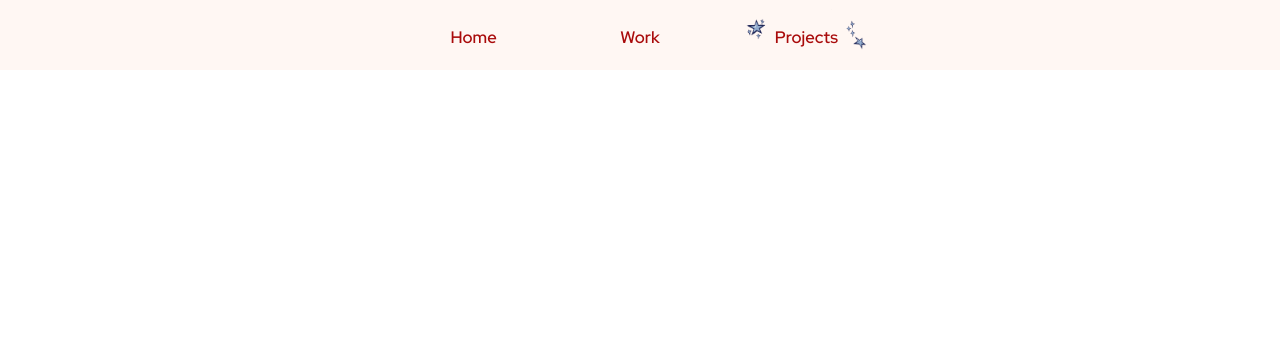
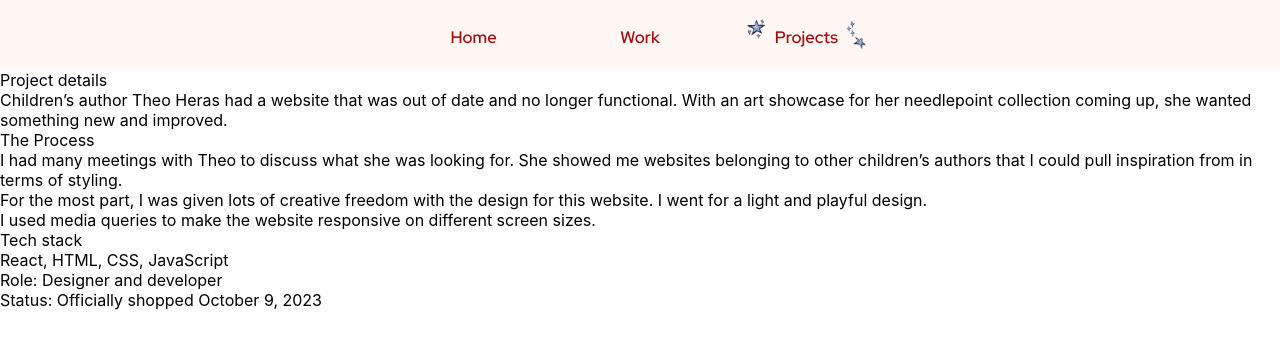
Before and after one commit to ItsGoldeneyes/amy-cachero, a React (Create React App) app: page /projects/theo-website in a window 1280 px wide. Before the commit this address had no page. Shown: the top 348 px of the page. Built offline with nearby package versions, Linux system fonts and the light colour scheme; some icons are missing; a web font is replaced by a local one.

Commit message:
navigation to project pages

```diff
--- a/src/App.js
+++ b/src/App.js
@@ -4,6 +4,8 @@ import Header from "./components/Header";
 import Home from "./pages/Home";
 import Work from "./pages/Work";
 import Projects from "./pages/Projects";
+import TheoHeras from "./pages/TheoHeras";
+import StephenGrant from "./pages/StephenGrant";
 import "./styles/App.css";
 
 import { AnimatePresence } from "framer-motion";
@@ -16,6 +18,8 @@ function AnimatedRoutes() {
           <Route path="/" element={<Home />} />
           <Route path="/work" element={<Work />} />
           <Route path="/projects" element={<Projects />} />
+          <Route path="/projects/theo-website" element={<TheoHeras />} />
+          <Route path="/projects/stephen-website" element={<StephenGrant />} />
         </Routes>
       </AnimatePresence>
   );
--- a/src/pages/Home.jsx
+++ b/src/pages/Home.jsx
@@ -79,12 +79,14 @@ export default function Home() {
             projects in more detail <span><NavLink to="/projects" className={styles.home_links}>here</NavLink></span>.
           </div>
         </div>
-
-        <div className={styles.home_pictures_container}>
+        {
+          /* <div className={styles.home_pictures_container}>
           <img className={styles.img0} src={me_outside} alt="me outside"></img>
           <img className={styles.img1} src={me_very_outside} alt="me very outside"></img>
           <img className={styles.img2} src={me_mirror} alt="me in a mirror"></img>
-        </div>
+        </div>*/
+        }
+
       </m.div>
     </div>
   );
--- a/src/pages/Projects.jsx
+++ b/src/pages/Projects.jsx
@@ -1,3 +1,4 @@
+
 import ProjectBox from "../components/ProjectBox";
 
 import styles_global from "../styles/App.module.css";
@@ -8,12 +9,15 @@ import theoSC from "../assets/Projects/theo-website-screenshot.png";
 
 import {motion as m } from "framer-motion";
 import { useEffect } from "react";
+import { useNavigate } from 'react-router-dom';
 
 export default function Projects() {
 
   useEffect(() => {
     window.scrollTo(0, 0);
   }, []);
+
+  const navigate = useNavigate();
 
   return (
     <m.div
@@ -28,8 +32,12 @@ export default function Projects() {
           Click on a project to see more details
         </div>
         <div className={styles.projects_grid}>
-          <ProjectBox projectName={"Website for Stephen Grant"} projectDate={"January 2026"} projectImage={stephenSC} techStack={"Wordpress, CSS"}/>
-          <ProjectBox projectName={"Website for Theo Heras"} projectDate={"October 2023"} projectImage={theoSC} techStack={"React, HTML, CSS, JavaScript"}/>
+          <div onClick={() => navigate('stephen-website')}>
+            <ProjectBox projectName={"Website for Stephen Grant"} projectDate={"January 2026"} projectImage={stephenSC} techStack={"Wordpress, CSS"}/>
+          </div>
+          <div onClick={() => navigate('theo-website')}>
+            <ProjectBox projectName={"Website for Theo Heras"} projectDate={"October 2023"} projectImage={theoSC} techStack={"React, HTML, CSS, JavaScript"}/>
+          </div>
         </div>
       </div>
     </m.div>
--- /dev/null
+++ b/src/pages/StephenGrant.jsx
@@ -0,0 +1,30 @@
+
+
+import styles_global from "../styles/App.module.css";
+import styles from "../styles/Projects.module.css";
+
+import stephenSc from "../assets/Projects/stephen-website-screenshot.png";
+
+import {motion as m } from "framer-motion";
+import { useEffect } from "react";
+
+export default function StephenGrant() {
+
+  useEffect(() => {
+    window.scrollTo(0, 0);
+  }, []);
+
+  return (
+    <m.div
+      initial={{ opacity: 0 }}
+      animate={{ opacity: 1 }}
+      transition={{ duration: 0.5 }}
+      exit={{ opacity: 0 }}
+      className={styles_global.page_container}
+    >
+      <div>
+        More details about Stephen website process
+      </div>
+    </m.div>
+  );
+}
--- /dev/null
+++ b/src/pages/TheoHeras.jsx
@@ -0,0 +1,71 @@
+
+
+import styles_global from "../styles/App.module.css";
+import styles from "../styles/Projects.module.css";
+
+import theoSC from "../assets/Projects/theo-website-screenshot.png";
+
+import {motion as m } from "framer-motion";
+import { useEffect } from "react";
+
+export default function TheoHeras() {
+
+  useEffect(() => {
+    window.scrollTo(0, 0);
+  }, []);
+
+  return (
+    <m.div
+      initial={{ opacity: 0 }}
+      animate={{ opacity: 1 }}
+      transition={{ duration: 0.5 }}
+      exit={{ opacity: 0 }}
+      className={styles_global.page_container}
+    >
+      <div>
+        <div>
+          <div>
+            Project details
+          </div>
+          <div>
+            <div>
+              Children’s author Theo Heras had a website that was out of date and no longer functional. With an art showcase for her needlepoint collection coming up, she wanted something new and improved.
+            </div>
+          </div>
+        </div>
+        <div>
+          <div>
+            The Process
+          </div>
+          <div>
+            <div>
+              I had many meetings with Theo to discuss what she was looking for. She showed me websites belonging to other children’s authors that I could pull inspiration from in terms of styling.
+            </div>
+            <div>
+              For the most part, I was given lots of creative freedom with the design for this website. I went for a light and playful design.
+            </div>
+            <div>
+              I used media queries to make the website responsive on different screen sizes.
+            </div>
+          </div>
+        </div>
+        <div>
+          <div>
+            Tech stack
+          </div>
+          <div>
+            React, HTML, CSS, JavaScript
+          </div>
+        </div>
+        <div>
+          <div>
+            Role: Designer and developer
+          </div>
+          <div>
+            Status: Officially shopped October 9, 2023
+          </div>
+        </div>
+      </div>
+    </m.div>
+  );
+}
```
